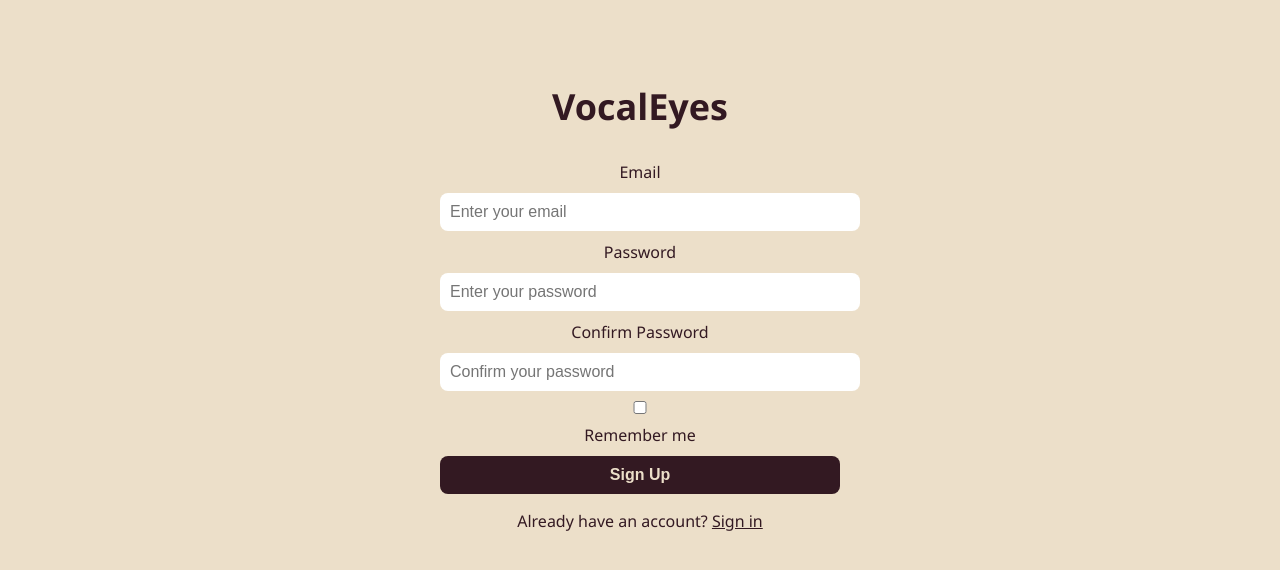
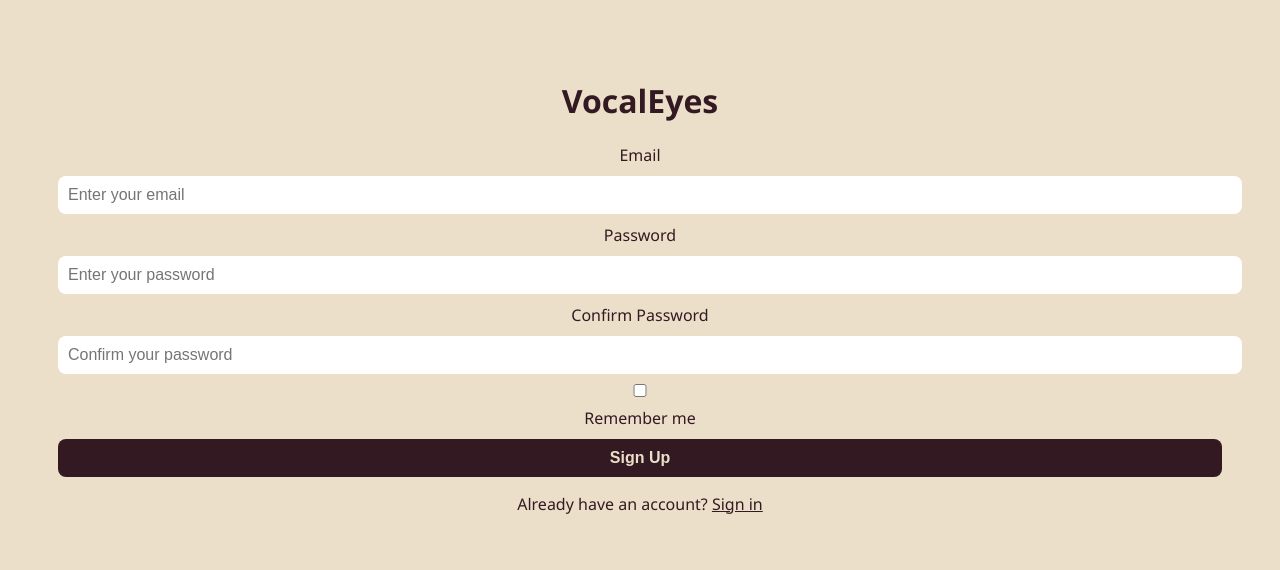
Before and after one commit to Srijoni06/VocalEyes, a plain HTML site: page index.html in a window 1280 px wide. Drawn offline with Linux system fonts and the light colour scheme.

Commit message:
Update index.html

```diff
--- a/index.html
+++ b/index.html
@@ -5,32 +5,36 @@
   <meta name="viewport" content="width=device-width, initial-scale=1.0"/>
   <title>VocalEyes - Sign Up</title>
   <link rel="stylesheet" href="style.css" />
+  <link href="https://fonts.googleapis.com/css2?family=Poppins:wght@500;600;700&display=swap" rel="stylesheet">
 </head>
 <body>
+  <div class="signup-container">
+    <h1 class="app-title">VocalEyes</h1>
 
-  <div class="container">
-    <h1 class="title">VocalEyes</h1>
-
-    <form id="signupForm">
+    <form id="signupForm" class="signup-form">
+      <div class="input-group">
         <label for="email">Email</label>
         <input type="email" id="email" placeholder="Enter your email" required />
+      </div>
 
+      <div class="input-group">
         <label for="password">Password</label>
         <input type="password" id="password" placeholder="Enter your password" required />
+      </div>
 
+      <div class="input-group">
         <label for="confirmPassword">Confirm Password</label>
         <input type="password" id="confirmPassword" placeholder="Confirm your password" required />
+      </div>
 
-      <div class="checkbox-row">
+      <div class="checkbox-group">
         <input type="checkbox" id="rememberMe" />
         <label for="rememberMe">Remember me</label>
       </div>
 
       <button type="submit" id="signupBtn">Sign Up</button>
 
-      <p class="error" id="errorMsg"></p>
-
-      <p>Already have an account? <a href="signin.html">Sign in</a></p>
+      <p class="switch-page">Already have an account? <a href="signin.html">Sign in</a></p>
     </form>
   </div>
 
```
Lines whose indentation alone changed are shown as unchanged.
